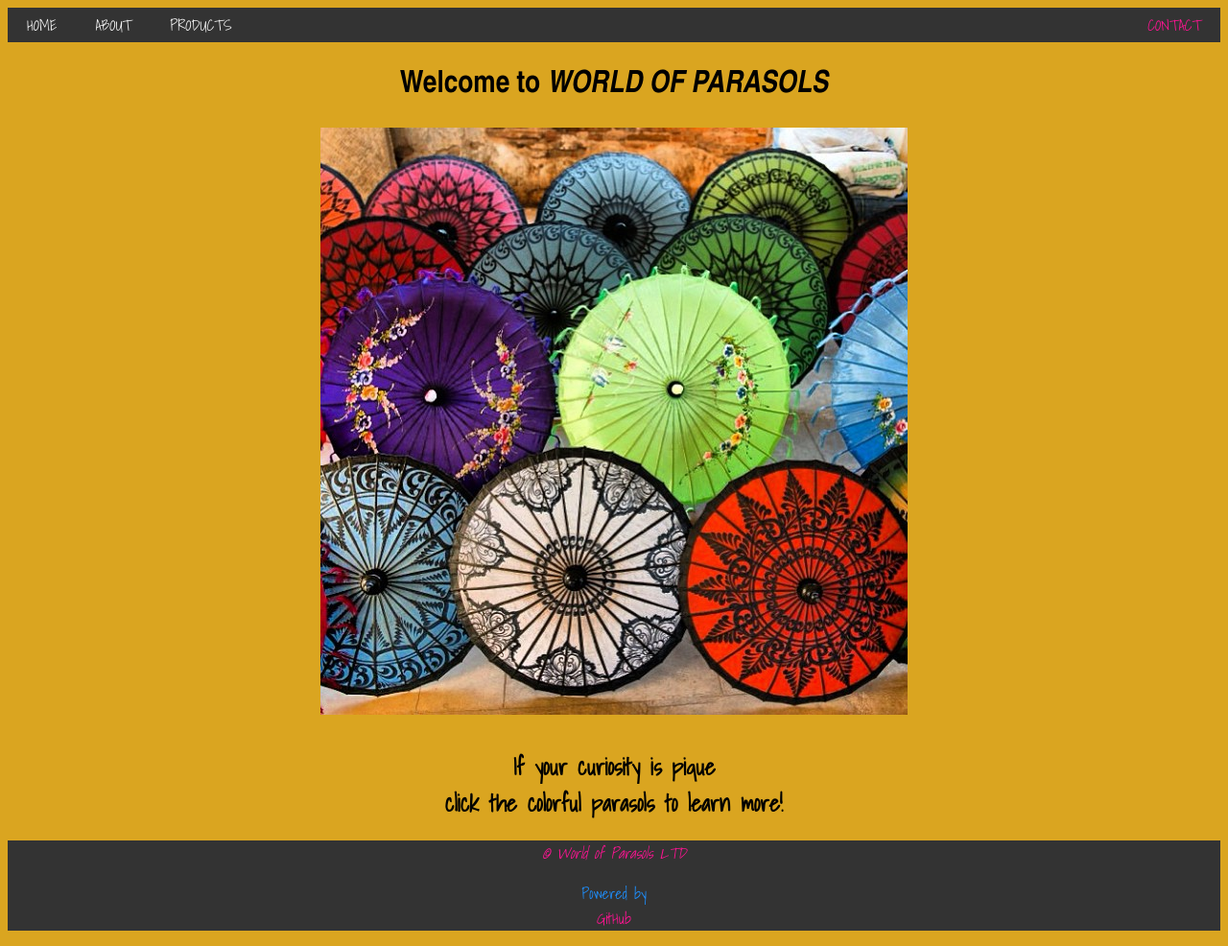
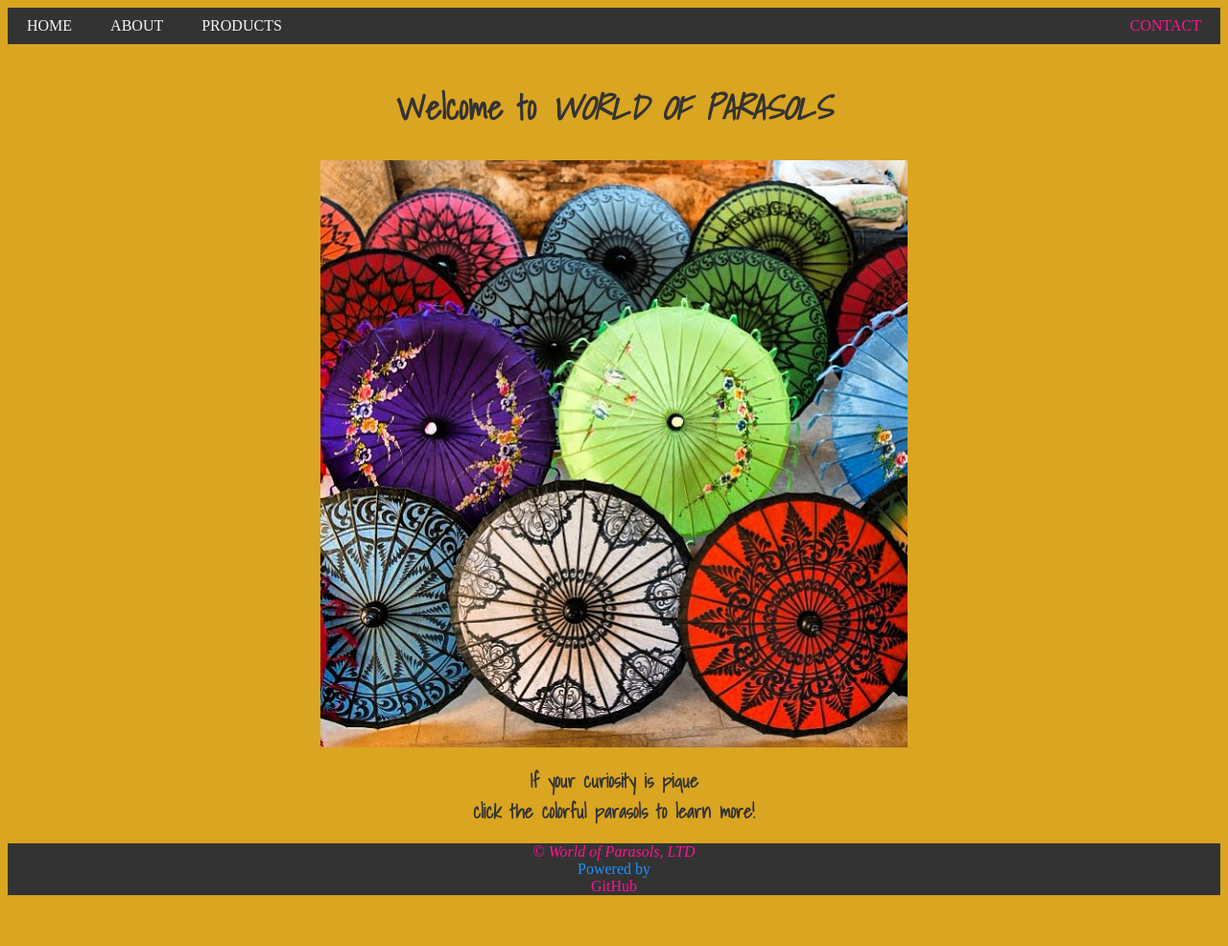
Before and after one commit to caroline13o/parasols, a plain HTML site: page index.html in a window 1280 px wide. Shown: the whole page at 96% size. After the commit the page ends 941 px from the top, so only its background shows below. Drawn offline with Linux system fonts and the light colour scheme.

Commit message:
Updated Apr.20

```diff
--- a/css/product.style.css
+++ b/css/product.style.css
@@ -9,7 +9,7 @@ body {
 
 h1 {
     text-align: center;
-    color: #333333;
+    color: #333333; /* Grey20. 20% */
     font-family: 'Shadows Into Light', cursive;
     font-size: 35px;
     padding-top: 15px;
@@ -17,7 +17,7 @@ h1 {
 
 h2 {
     text-align: center;
-    color: #333333;
+    color: #333333; /* Grey20, 20% */
     font-family: 'Raleway', sans-serif;
     font-size: 20px;
 }
@@ -39,9 +39,8 @@ top {
 .center {
     font-family: 'Raleway', sans-serif;
     font-size: 25px;
-    /*DodgerBlue Color, 56%*/
-     color: #1e90ff;
-     text-align: center;
+    color: #1e90ff; /* DodgerBlue, 56% */
+    text-align: center;
 }
 
 
@@ -88,23 +87,19 @@ figure {
 /*CSS FOr Individual Parasol*/
 .individual {
     text-align: center;
-    color: #333333;
+    color: #333333; /* Grey20, 20% */
     display: block;
     margin-left: auto;
     margin-right: auto;
 }
 
-/* Navigation Bar Styling (Below) */
-a:link {
-    text-decoration: none;
-    display: block;
-    color: #ff1493; /* DeepPink, 54% */
-    text-align: center;
-}
-
- a:hover {
-  background-color:  #1e90ff;/* DodgerBlue */;
-  color: #ff1493; /* deeppink text color, 54% */
+img {
+    /*Border, same as background: GOLDENROD, 49%*/
+    border: 3px  solid #daa520;
+    box-sizing: border-box;
+    margin: 0 auto;
+    max-width: 100%;
+    height: auto;
 }
 
 .bottom img {
@@ -112,14 +107,31 @@ a:link {
   vertical-align: middle;
 }
 
-/* Style the navigation bar links */
+/* CSS for Links */
+a {
+color: #ff1493; /*deepPink, 54%*/
+}
+
+a:link {
+    text-decoration: none;
+    display: block;
+    color: #ff1493; /* deepPink, 54% */
+    text-align: center;
+}
+
+ a:hover {
+  background-color:  #1e90ff;/* DodgerBlue, 56% */;
+  color: #ff1493; /* deepPink text color, 54% */
+}
+
+
+/* CSS for Navigation Bar */
 .navbar {
   overflow: hidden; /* Hide overflow */
-  background-color: #333333; /* Dark background color */
-   position: fixed;
+  background-color: #333333; /* Grey20, 20% */
+  position: fixed;
   top: 0;
   width: 100%;
-  /*border: solid dodgerblue;*/
 }
 
 
@@ -141,7 +153,7 @@ a:link {
 /* Change color on hover/mouse-over */
 .navbar a:hover {
   background-color: #1E90FF; /* DodgerBlue */
-  color: #FF1493; /* deeppink text color */
+  color: #FF1493; /* deepPink text color */
 }
 
 .medium {
@@ -150,35 +162,35 @@ a:link {
 
 
 .footer {
-  /*padding: 10px;  */
   text-align: center; /* Center text*/
-  background-color: #333333; /* Dark background */
-   left: 0;
-   bottom: 0;
-   width: 100%;
-   color: #F5F5F5; /* WhiteSmoke Color */
+  background-color: #333333; /* Gray20, 20% */
+  color: #1e90ff; /* DodgerBlue */
+  left: 0;
+  bottom: 0;
+  width: 100%;
+}
+
+
+
+/* Responsive layout - when the screen is less than 700px wide, make the two columns stack on top of each other instead of next to each other */
+@media (max-width: 600px) {
+  .bottom {
+    flex-direction: column;
+  }
+  .header {
+    flex-direction: column;
+  }
 
 }
 
-
-/* Responsive layout - when the screen is less than 700px wide, make the two columns stack on top of each other instead of next to each other */
-@media screen and (max-width: 700px) {
-  .bottom {
-    /*flex-direction: column;*/
-    flex: 50%;
-    max-width: 50%;
-}
-
-
 /* Responsive layout - when the screen is less than 400px wide, make the navigation links stack on top of each other instead of next to each other */
-@media screen and (max-width: 400px) {
+@media (max-width: 400px) {
   .navbar a {
     float: none;
     width: 100%;
+    height: auto;
   }
-  .bottom {
-    flex: 100%;
-    max-width: 100%;
+ .header {
+    flex-direction: column;
   }
-
 }
--- a/css/style.css
+++ b/css/style.css
@@ -1,23 +1,39 @@
+
 /*CSS STYLES*/
 
 body {
     background-color: #daa520; /*GoldenRod, 49%*/
-    font-family: 'Shadows Into Light', cursive; /*GOOGLE Font*/
+    /*font-family: 'Shadows Into Light', cursive; /*GOOGLE Font*/
     box-sizing:border-box;
 }
 
-h2 {
+/* CSS for Class='Home' */
+.home h1 {
     text-align: center;
+    color: #333333; /* Grey20, 20% */
     font-family: 'Shadows Into Light', cursive;
+    font-size: 35px;
+    padding-top: 15px;
+}
+
+.home h2 {
+    text-align: center;
+    color: #333333; /* Grey20, 20% */
+    font-family: 'Shadows Into Light', cursive;
+    font-size: 20px;
+}
+
+.home img {
+  display: block;
 }
 
 
-/* CSS Styles For 'About.html' Page */
+/* CSS for 'About.html' */
 div p {
   padding: 0px 25px;
   text-align: justify;
   font-size: 20px;
-  color: #33333;
+  color: #333333;
 }
 
 right {
@@ -31,7 +47,7 @@ last {
 }
 
 
-/* CSS Styles For 'Contact.html' Page */
+/* CSS for 'Contact.html' */
 form {
     font-family: 'Raleway' sans-serif;
     font-size: 13px;
@@ -41,72 +57,69 @@ form {
 }
 
 img {
-    /*Border, same as background: GOLDENROD, 49%*/
-    border: 3px  solid #daa520;
+    border: 3px  solid #daa520; /* GoldenRod, 49% */
     box-sizing: border-box;
     margin: 0 auto;
+    max-width: 100%;
+    height: auto;
 }
 
+/* CSS for Links */
+a {
+color: #ff1493; /*deepPink, 54%*/
+}
 
 a:link {
     text-decoration: none;
     display: block;
     font-size: 16px;
-    /*DEEPPINK COLOR*/
-    color: #FF1493;
+    color: #ff1493; /*deepPink 54% */
 }
-/*CSS Classes*/
 
-/* Style the top navigation bar */
+/* CSS for Navigation Bar */
 .navbar {
   overflow: hidden; /* Hide overflow */
-  background-color: #333333; /* Dark background color */
+  background-color: #333333/* Gray20, 20% */
    /*position: fixed;*/
   /*top: 0;*/
   /*width: 100%;*/
   /*border: 3px solid dodgerblue;*/
 }
 
-/* Style the navigation bar links */
+/* Style Navigation Bar links */
 .navbar a {
   float: left; /* Make sure that the links stay side-by-side */
   display: block; /* Change the display to block, for responsive reasons (see below) */
-  color: 	#F5F5F5; /* WhiteSmoke text color */
+  color: 	#f5f5f5; /* WhiteSmoke text color */
   text-align: center; /* Center the text */
-  padding: 5px 20px; /* Add some padding */
+  padding: 10px 20px; /* Add some padding */
   text-decoration: none; /* Remove underline */
 }
 
 /* Right-aligned link */
 .navbar a.right {
   float: right; /* Float a link to the right */
-    color: #FF1493; /* deeppink text color */
+    color: #ff1493; /* deepPink text color */
 }
 
 /* Change color on hover/mouse-over */
 .navbar a:hover {
-  background-color: #1E90FF; /* DodgerBlue */
-  color: #FF1493; /* deeppink text color */
+  background-color: #1e90ff; /* DodgerBlue, 56% */
+  color: #ff1493; /* deepPink text color */
 }
 
 
-.header {
-   text-align: center;
-   padding: 5px;
-   font-family: Arial Narrow;
-}
-
-
-.medium {
+/* CSS for Footer Elements */
+#medium {
+  font-size: 16px;
   text-align: center;
-  color: #1E90FF;
+  color: #1e90ff; /* DodgerBlue, 56% */
 }
 
 .footer {
-  /*padding: 10px;*/
   text-align: center; /* Center text*/
-  background-color: #333333;
-  color: #1E90FF;
+  background-color: #333333; /* Gray20, 20% */
+  color: #1e90ff; /* DodgerBlue */
    left: 0;
    bottom: 0;
    width: 100%;
@@ -114,17 +127,28 @@ a:link {
 
 
 /* Responsive layout - when the screen is less than 700px wide, make the two columns stack on top of each other instead of next to each other */
-@media screen and (max-width: 700px) {
-  .row {
+@media (max-width: 600px) {
+  .bottom {
     flex-direction: column;
-    object-fit: scale-down;
+    height: auto;
+  }
+
+  .header {
+    flex-direction: column;
+    height: auto;
   }
 }
 
 /* Responsive layout - when the screen is less than 400px wide, make the navigation links stack on top of each other instead of next to each other */
-@media screen and (max-width: 400px) {
+@media (max-width: 400px) {
   .navbar a {
     float: none;
     width: 100%;
+    height: auto;
+  }
+
+  .header {
+    flex-direction: column;
+    height: auto;
   }
 }
--- a/index.html
+++ b/index.html
@@ -10,10 +10,10 @@
     <link rel="stylesheet" href="css/style.css">
     <link rel="stylesheet" href="https://cdnjs.cloudflare.com/ajax/libs/font-awesome/4.6.3/css/font-awesome.min.css">
     <link href="https://fonts.googleapis.com/css?family=Shadows+Into+Light" rel="stylesheet">
+    <link href="https://fonts.googleapis.com/css?family=Raleway" rel="stylesheet">
 </head>
 
 <body>
-
 
 
 <div class="navbar">
@@ -23,31 +23,28 @@
   <a href="contact/contact.html" class="right"> CONTACT</a>
 </div>
 
+
 <!-- All Images Are From Wikimedia Commons icensed under the Creative Commons Attribution -->
 
-<div class="header">
+<div class="home">
   <h1>Welcome to <em> WORLD OF PARASOLS </em></h1>
+
   <a href="about/about.html">
-  <img src="images/parasol.main.jpg" alt="colored parasols" />
-    </a>
+  <img src="images/parasol.main.jpg" alt="colored parasols" /></a>
+
+  <h2>
+    If your curiosity is pique<br>
+    click the colorful parasols to learn more!
+  </h2>
 </div>
 
-<h2>
-    If your curiosity is pique<br>
-    click the colorful parasols to learn more!
-    </h2>
+<div class="footer">
+  <a href="#"><i>© World of Parasols, LTD</i></a>
+  Powered by <a href="https://github.com/" target="_blank">GitHub</a>
 
-
-<footer class="footer">
-
-  <a href="#"><i>© World of Parasols LTD</i></a>
-
-  <p class="medium">
-    Powered by <a href="https://github.com/" target="_blank">GitHub</a>
-    </p>
-</footer>
+</div>
 
 
 
-    </body>
+</body>
 </html>
```
Also changed, not shown: about/about.html (+6 -8 lines), contact/contact.html (+5 -7 lines), products/products.html (+4 -6 lines).
